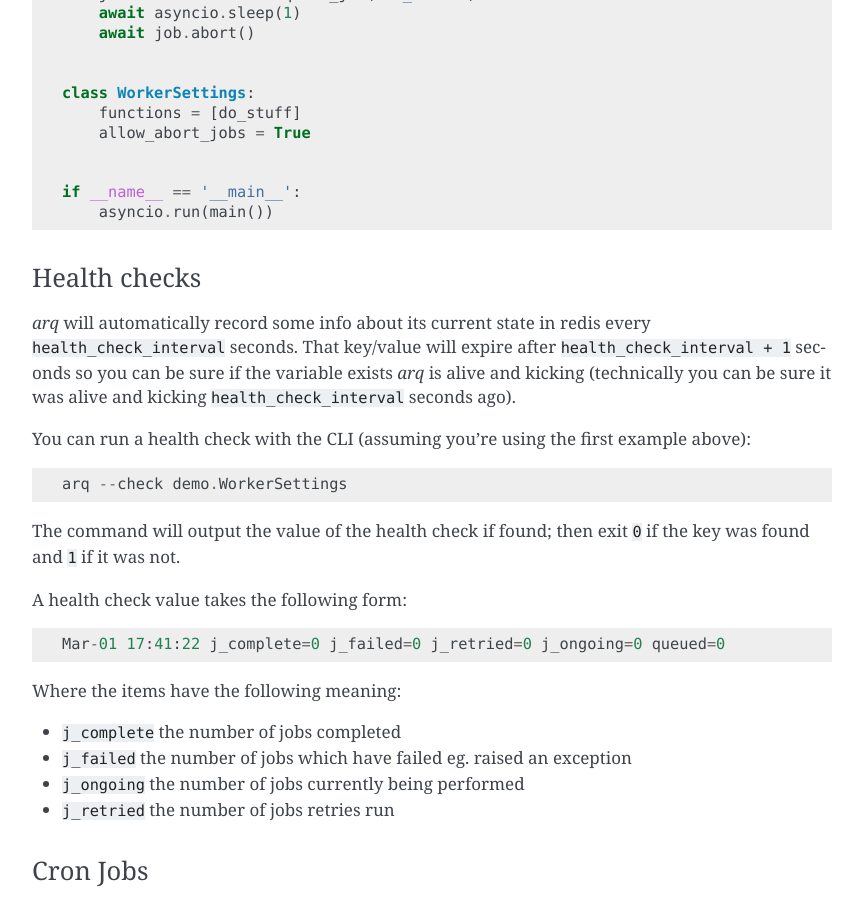
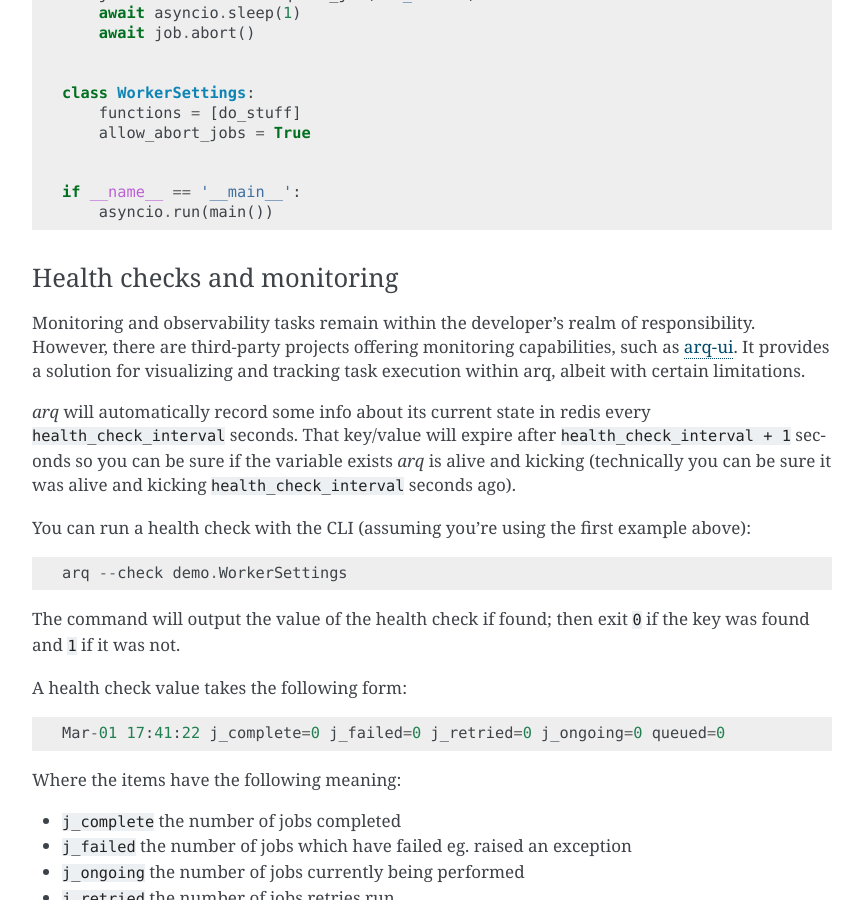
Before and after one commit to python-arq/arq, a Sphinx documentation site: the page built from docs/index.rst, in a window 1280 px wide and 900 px high, scrolled down 8599 px. Shown: the whole window, without its empty margins (258-1121 px from the left). Built offline with Sphinx 7.4.7, drawn with Linux system fonts in a browser that asks for light colours; some of the changed text lies outside the part shown.

Commit message:
docs: add section on third-party monitoring tool arq-ui

```diff
--- a/docs/index.rst
+++ b/docs/index.rst
@@ -176,8 +176,12 @@
 
 .. literalinclude:: examples/job_abort.py
 
-Health checks
-.............
+Health checks and monitoring
+............................
+
+Monitoring and observability tasks remain within the developer's realm of responsibility. However, there are third-party
+projects offering monitoring capabilities, such as `arq-ui <https://github.com/antonko/arq-ui>`_. It provides a solution for visualizing and
+tracking task execution within arq, albeit with certain limitations.
 
 *arq* will automatically record some info about its current state in redis every ``health_check_interval`` seconds.
 That key/value will expire after ``health_check_interval + 1`` seconds so you can be sure if the variable exists *arq*
```
